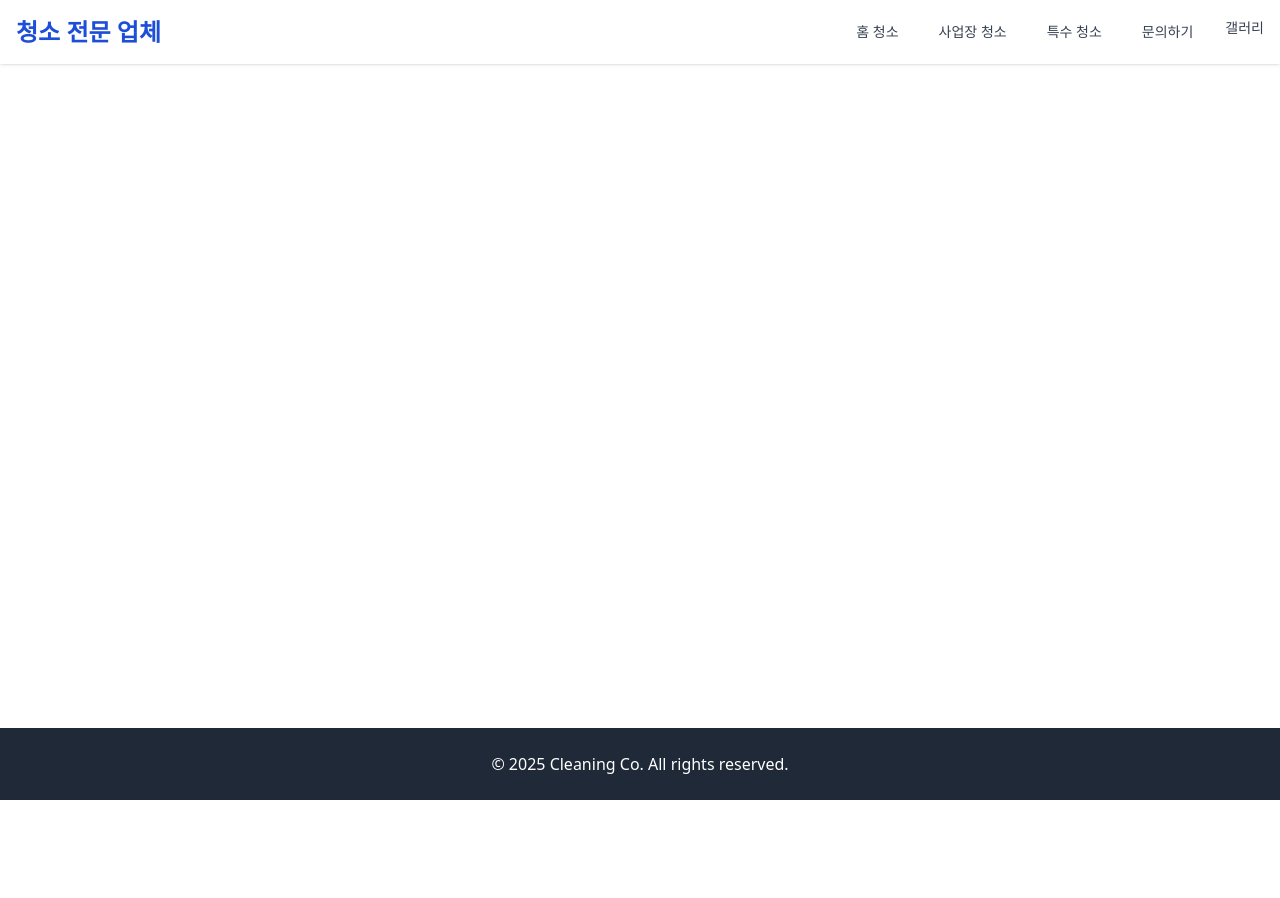
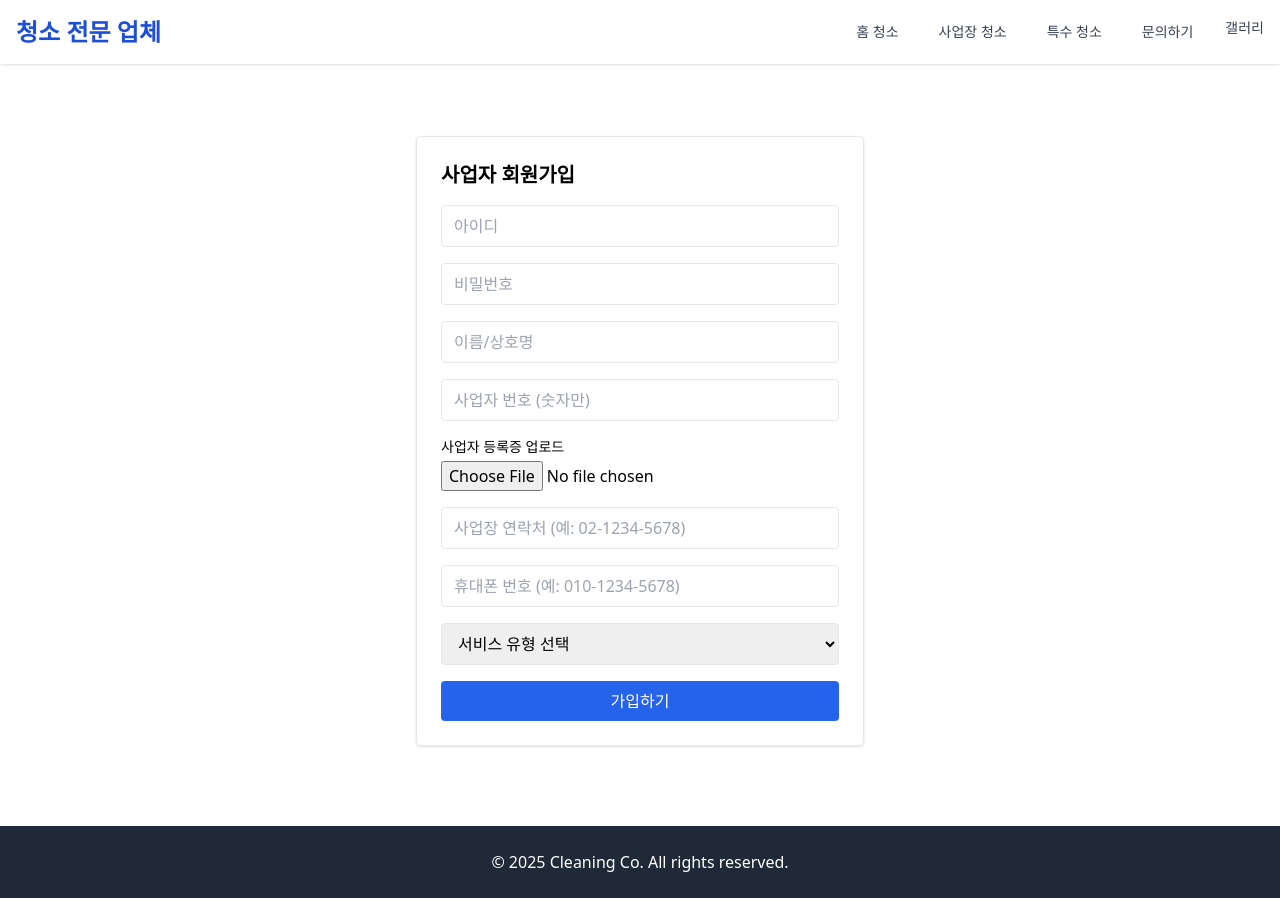
Before and after one commit to scvgong/FullStack_Cleaning_Service, a React (Vite) app in the folder Frontend/: page /admin/register in a window 1280 px wide. Shown: the top 898 px of the page. Before the commit the page ends 800 px from the top, so only its background shows below. Built offline with nearby package versions, Linux system fonts and the light colour scheme.

Commit message:
사업자 회원가입 화면면

```diff
--- a/Frontend/src/App.jsx
+++ b/Frontend/src/App.jsx
@@ -15,6 +15,7 @@ import WallCleaning from "./pages/cleaning/WallCleaning";
 import QuoteRequest from "./pages/contact/QuoteRequest";
 import Gallery from "./pages/Gallery";
 import AdminLogin from "./pages/admin/AdminLogin";
+import AdminRegister from "./pages/admin/AdminRegister";
 
 function App() {
   return (
@@ -40,6 +41,7 @@ function App() {
           <Route path="/admin/login" element={<AdminLogin />} />
           <Route path="/admin/quotes" element={<AdminQuoteList />} />
           <Route path="/admin/quotes/:id" element={<AdminQuoteDetail />} />
+          <Route path="/admin/register" element={<AdminRegister />} />
         </Routes>
       </MainLayout>
     </Router>
--- a/Frontend/src/pages/admin/AdminLogin.jsx
+++ b/Frontend/src/pages/admin/AdminLogin.jsx
@@ -1,6 +1,7 @@
 import { useState } from "react";
 import { useNavigate } from "react-router-dom";
 import { loginAdmin } from "../../api/adminApi";
+import { Link } from "react-router-dom";
 
 const AdminLogin = () => {
   const [username, setUsername] = useState("");
@@ -39,6 +40,12 @@ const AdminLogin = () => {
           로그인
         </button>
       </form>
+      <p className="mt-4 text-sm text-center">
+        사업자이신가요?{" "}
+        <Link to="/admin/register" className="text-blue-600 underline">
+          회원가입
+        </Link>
+      </p>
     </div>
   );
 };
--- /dev/null
+++ b/Frontend/src/pages/admin/AdminRegister.jsx
@@ -0,0 +1,148 @@
+import { useState } from "react";
+import axios from "axios";
+import { useNavigate } from "react-router-dom";
+
+const AdminRegister = () => {
+  const navigate = useNavigate();
+  const [form, setForm] = useState({
+    username: "",
+    password: "",
+    name: "",
+    category: "",
+    phone: "",
+    mobile: "",
+  });
+
+  const [certFile, setCertFile] = useState(null);
+  const [error, setError] = useState("");
+
+  const handleChange = (e) => {
+    const { name, value } = e.target;
+    setForm((prev) => ({ ...prev, [name]: value }));
+  };
+
+  const handleFileChange = (e) => {
+    setCertFile(e.target.files[0]);
+  };
+
+  const handleSubmit = async (e) => {
+    e.preventDefault();
+    if (!form.phone && !form.mobile) {
+      setError("연락처 또는 휴대폰 번호 중 하나는 입력해야 합니다.");
+      return;
+    }
+
+    if (!form.businessNumber.match(/^\d+$/)) {
+      setError("사업자 번호는 숫자만 입력 가능합니다.");
+      return;
+    }
+
+    const formData = new FormData();
+    formData.append(
+      "data",
+      new Blob([JSON.stringify(form)], { type: "application/json" })
+    );
+    if (certFile) {
+      formData.append("certFile", certFile);
+    }
+    try {
+      await axios.post("http://localhost:8080/api/admin/auth/register", form);
+      alert("회원가입이 완료되었습니다!");
+      navigate("/admin/login");
+    } catch (err) {
+      console.error(err);
+      setError("회원가입에 실패했습니다.");
+    }
+  };
+
+  return (
+    <div className="max-w-md mx-auto mt-10 p-6 border rounded shadow">
+      <h2 className="text-xl font-bold mb-4">사업자 회원가입</h2>
+      <form onSubmit={handleSubmit} className="space-y-4">
+        <input
+          name="username"
+          placeholder="아이디"
+          value={form.username}
+          onChange={handleChange}
+          required
+          className="w-full border px-3 py-2 rounded"
+        />
+        <input
+          name="password"
+          type="password"
+          placeholder="비밀번호"
+          value={form.password}
+          onChange={handleChange}
+          required
+          className="w-full border px-3 py-2 rounded"
+        />
+        <input
+          name="name"
+          placeholder="이름/상호명"
+          value={form.name}
+          onChange={handleChange}
+          required
+          className="w-full border px-3 py-2 rounded"
+        />
+        <input
+          name="businessNumber"
+          placeholder="사업자 번호 (숫자만)"
+          value={form.businessNumber}
+          onChange={handleChange}
+          required
+          className="w-full border px-3 py-2 rounded"
+        />
+        <div>
+          <label className="block mb-1 text-sm font-medium">
+            사업자 등록증 업로드
+          </label>
+          <input
+            type="file"
+            accept="image/*"
+            onChange={handleFileChange}
+            className="w-full"
+          />
+        </div>
+        <input
+          name="phone"
+          placeholder="사업장 연락처 (예: 02-1234-5678)"
+          value={form.phone}
+          onChange={handleChange}
+          className="w-full border px-3 py-2 rounded"
+        />
+        <input
+          name="mobile"
+          placeholder="휴대폰 번호 (예: 010-1234-5678)"
+          value={form.mobile}
+          onChange={handleChange}
+          className="w-full border px-3 py-2 rounded"
+        />
+        <select
+          name="category"
+          value={form.category}
+          onChange={handleChange}
+          required
+          className="w-full border px-3 py-2 rounded"
+        >
+          <option value="">서비스 유형 선택</option>
+          <option value="입주청소">입주청소</option>
+          <option value="인테리어청소">인테리어청소</option>
+          <option value="준공청소">준공청소</option>
+          <option value="카펫청소">카펫청소</option>
+          <option value="외벽청소">외벽청소</option>
+        </select>
+
+        {error && <p className="text-red-500 text-sm">{error}</p>}
+
+        <button
+          type="submit"
+          className="w-full py-2 bg-blue-600 text-white rounded hover:bg-blue-700"
+        >
+          가입하기
+        </button>
+      </form>
+    </div>
+  );
+};
+
+export default AdminRegister;
```
